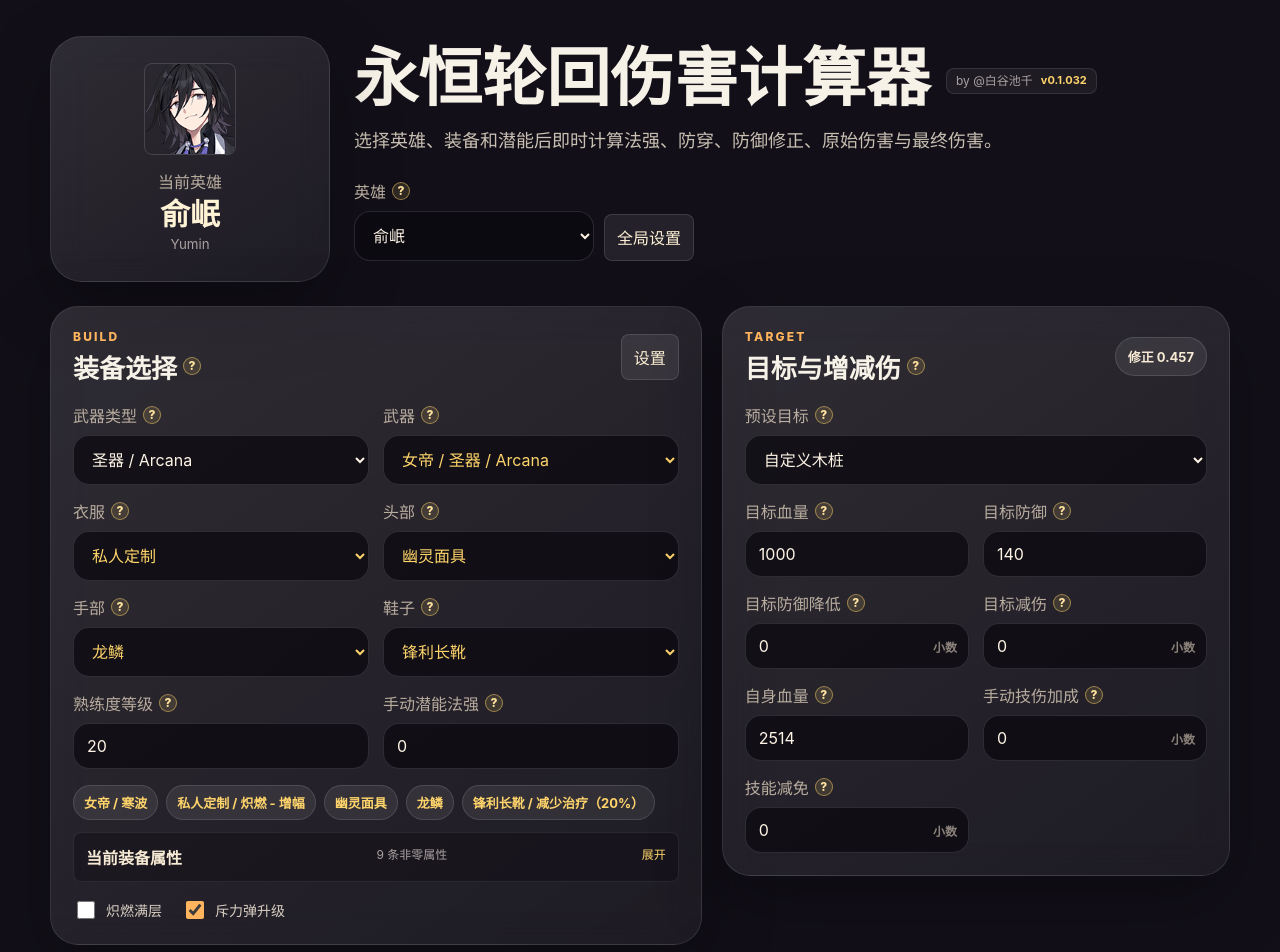
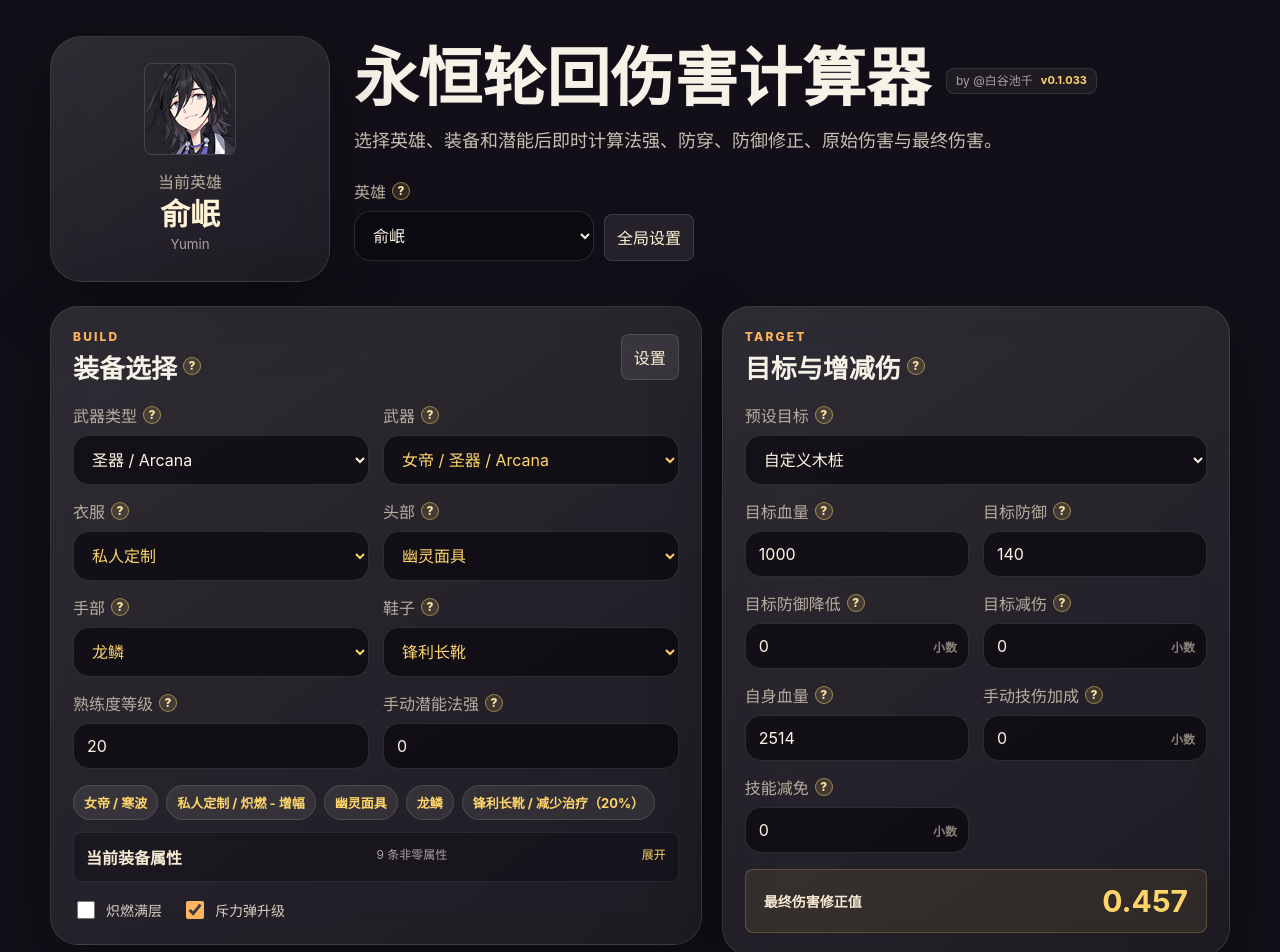
Before and after one commit to sanzennami/er_damage, a React (Vite) app: page / in a window 1280 px wide. Shown: the top 952 px of the page. Built offline with nearby package versions, Linux system fonts and the light colour scheme.

Commit message:
Move final damage modifier to target footer

```diff
--- a/src/App.jsx
+++ b/src/App.jsx
@@ -7,7 +7,7 @@ import DAK_LOADOUT_ASSETS from './data/dakLoadoutAssets.json';
 import DAK_ITEM_SKILL_ICONS from './data/dakItemSkillIcons.json';
 import MASTERY_STATS from './data/masteryStats.json';
 
-const APP_VERSION = 'v0.1.032';
+const APP_VERSION = 'v0.1.033';
 
 const CHARACTER_IMAGE_URLS = import.meta.glob('../assets/characters/*.png', {
   eager: true,
@@ -2123,7 +2123,6 @@ export default function App() {
               <p className="eyebrow">Target</p>
               <h2><LabelWithHelp note={help('section.target')}>目标与增减伤</LabelWithHelp></h2>
             </div>
-            <span className="pill">修正 {round(result.finalMod, 3)}</span>
           </div>
           <label className="selectBlock full">
             <LabelWithHelp note={help('field.targetHp')}>预设目标</LabelWithHelp>
@@ -2139,6 +2138,10 @@ export default function App() {
             <Field label="自身血量" value={selfHp} onChange={setSelfHp} note={help('field.selfHp')} />
             <Field label="手动技伤加成" value={damageBonus} onChange={setDamageBonus} suffix="小数" step={0.01} note={help('field.damageBonus')} />
             <Field label="技能减免" value={skillReduction} onChange={setSkillReduction} suffix="小数" step={0.01} note={help('field.skillReduction')} />
+          </div>
+          <div className="finalDamageModBlock">
+            <span>最终伤害修正值</span>
+            <strong>{round(result.finalMod, 3)}</strong>
           </div>
         </div>
 
--- a/styles/globals.css
+++ b/styles/globals.css
@@ -426,6 +426,31 @@ main {
 .gearGrid,
 .formGrid {
   grid-template-columns: repeat(2, minmax(0, 1fr));
+}
+
+.finalDamageModBlock {
+  display: flex;
+  gap: 16px;
+  align-items: center;
+  justify-content: space-between;
+  margin-top: 16px;
+  padding: 16px 18px;
+  border: 1px solid rgba(255, 213, 107, 0.22);
+  border-radius: 8px;
+  background: rgba(255, 213, 107, 0.08);
+}
+
+.finalDamageModBlock span {
+  color: #f7ead4;
+  font-size: 14px;
+  font-weight: 800;
+}
+
+.finalDamageModBlock strong {
+  color: #ffd56b;
+  font-size: 30px;
+  letter-spacing: 0;
+  line-height: 1;
 }
 
 .buildControlLayout {
```
